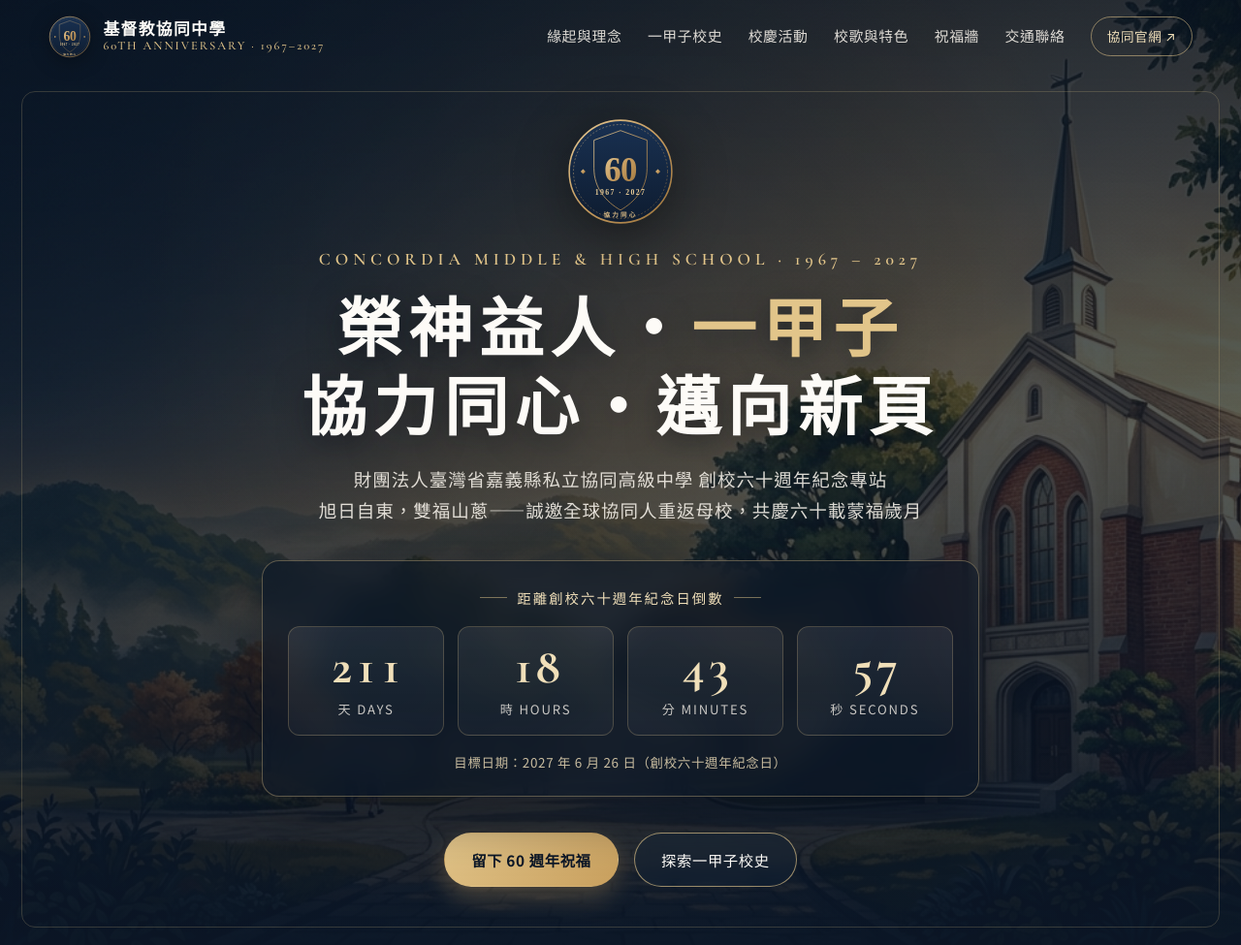
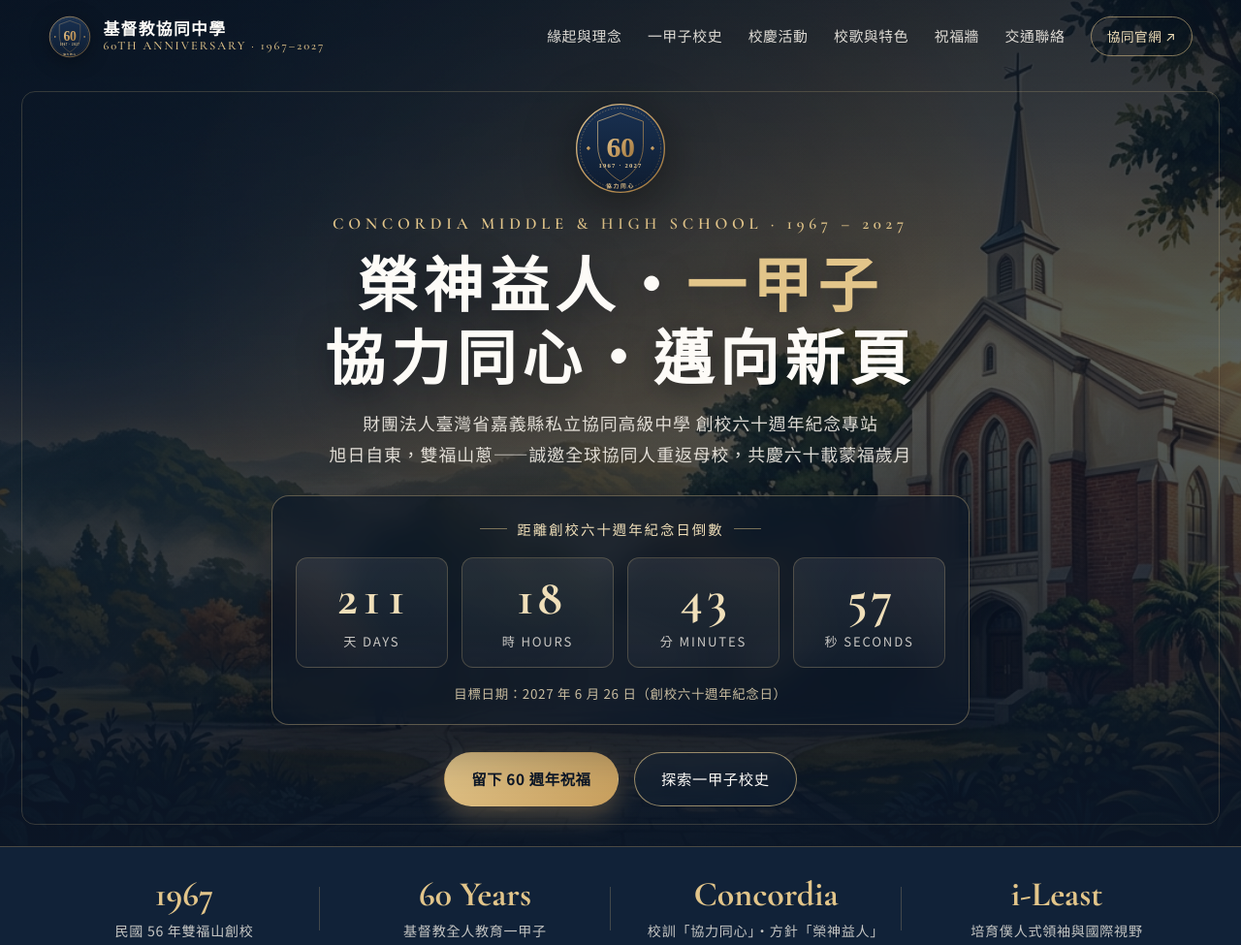
Before and after one commit to eric-sh-wei26/cmsh-60th-anniversary, a plain HTML site: page index.html in a window 1280 px wide. Shown: the top 975 px of the page at 97% size. Drawn offline with nearby package versions, Linux system fonts and the light colour scheme.

Commit message:
style: tighten hero vertical spacing to fit comfortably above the fold

```diff
--- a/css/styles.css
+++ b/css/styles.css
@@ -437,10 +437,10 @@ select {
    ========================================================================== */
 .hero {
   position: relative;
-  min-height: 100svh;
-  display: flex;
-  align-items: center;
-  padding-block: calc(var(--header-height) + 2.8rem) 4rem;
+  min-height: min(100svh, 860px);
+  display: flex;
+  align-items: center;
+  padding-block: calc(var(--header-height) + 1.8rem) 2.6rem;
   color: var(--ivory-50);
   background-color: var(--navy-950);
   overflow: hidden;
@@ -492,29 +492,29 @@ select {
   display: inline-flex;
   align-items: center;
   justify-content: center;
-  margin-bottom: 1.25rem;
+  margin-bottom: 0.95rem;
 }
 
 .hero-crest {
-  width: clamp(86px, 11vw, 112px);
-  height: clamp(86px, 11vw, 112px);
+  width: clamp(74px, 9vw, 96px);
+  height: clamp(74px, 9vw, 96px);
   filter: drop-shadow(0 12px 28px rgba(0, 0, 0, 0.45));
 }
 
 .hero-eyebrow {
   font-family: var(--font-display);
-  font-size: clamp(0.92rem, 1.4vw, 1.1rem);
+  font-size: clamp(0.9rem, 1.35vw, 1.05rem);
   font-weight: 600;
   letter-spacing: 0.28em;
   text-transform: uppercase;
   color: var(--gold-300);
-  margin: 0 0 0.85rem;
+  margin: 0 0 0.65rem;
 }
 
 .hero-title {
   margin: 0;
   font-family: var(--font-serif-tc);
-  font-size: clamp(2.35rem, 5.4vw, 4.15rem);
+  font-size: clamp(2.25rem, 5vw, 3.85rem);
   font-weight: 700;
   line-height: 1.22;
   letter-spacing: 0.1em;
@@ -526,18 +526,18 @@ select {
 }
 
 .hero-subtitle {
-  margin: 1.15rem auto 2.2rem;
+  margin: 0.95rem auto 1.7rem;
   max-width: 650px;
-  font-size: clamp(1rem, 1.6vw, 1.16rem);
+  font-size: clamp(0.98rem, 1.5vw, 1.12rem);
   color: rgba(248, 244, 236, 0.88);
   letter-spacing: 0.05em;
 }
 
 /* Countdown Panel */
 .countdown-panel {
-  max-width: 740px;
-  margin: 0 auto 2.3rem;
-  padding: 1.55rem 1.65rem 1.45rem;
+  max-width: 720px;
+  margin: 0 auto 1.75rem;
+  padding: 1.3rem 1.5rem 1.2rem;
   border-radius: var(--radius-lg);
   background: rgba(12, 23, 39, 0.62);
   border: 1px solid rgba(226, 197, 138, 0.36);
```
